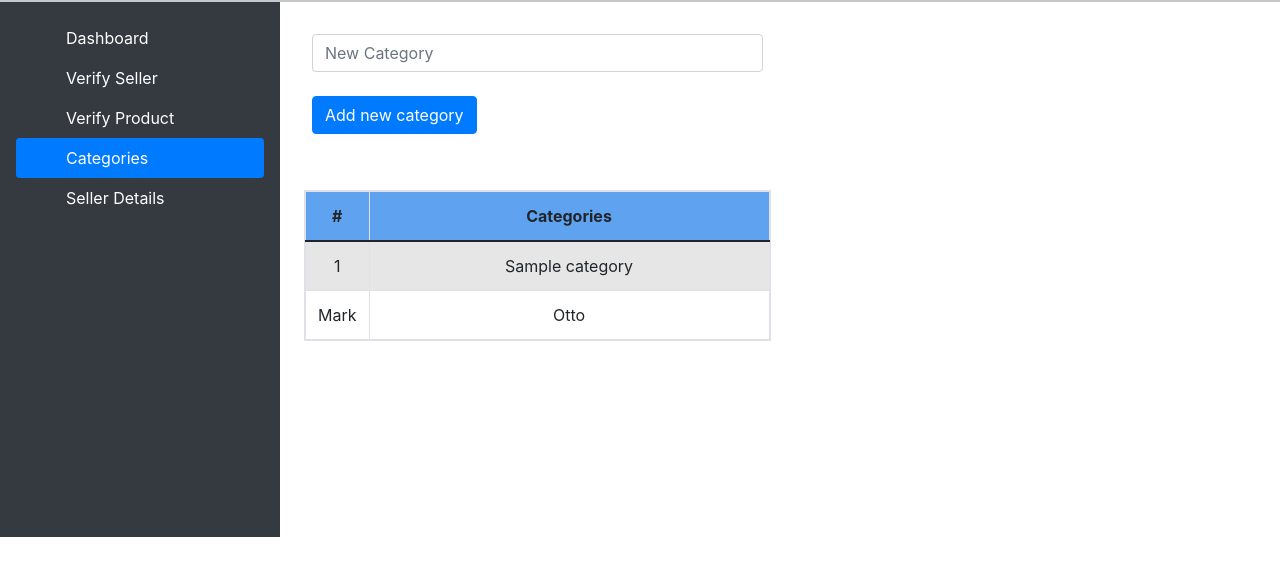
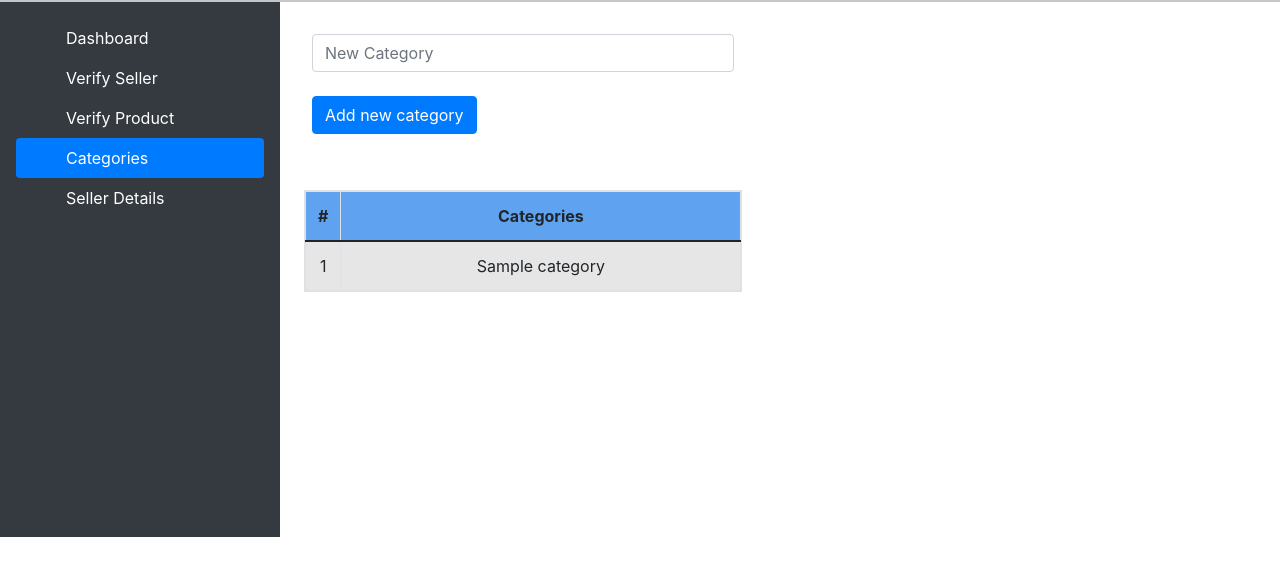
Before and after one commit to Denisshingala/e-Shop, a PHP site: page /admin/categories.php in a window 1280 px wide. Shown: the part 130-706 px from the top of the page. Run offline with PHP 8.4, Linux system fonts and the light colour scheme; the visitor is signed in with stand-in values (Sample User, id 1); tables that the repository leaves empty or names only in its code hold one stand-in row (values such as "Sample post"); some libraries are stand-ins or nearby versions.

Commit message:
file changed

```diff
--- a/admin/categories.php
+++ b/admin/categories.php
@@ -66,10 +66,6 @@
                         }
                     }
                     ?>
-                    <tr>
-                        <td>Mark</td>
-                        <td>Otto</td>
-                    </tr>
                 </tbody>
             </table>
 
```
Also changed, not shown: admin/action/add-category.php (renamed from admin/actions/add-category.php).
